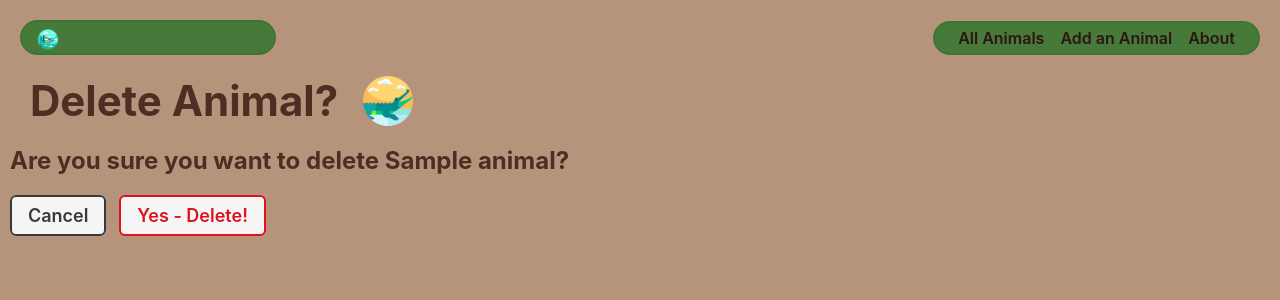
After one commit to mellygriffin/django-crud-app-lab, a Django app: page /animals/1/delete/ in a window 1280 px wide. The commit adds this page. Shown: the top 300 px of the page. Run offline with Django 5.2, Linux system fonts and the light colour scheme; tables that the repository leaves empty hold one stand-in row (values such as "Sample post").

Commit message:
Full CRUD done for animals

```diff
--- a/my_zoo_app/static/css/base.css
+++ b/my_zoo_app/static/css/base.css
@@ -100,6 +100,7 @@ nav li {
   margin: auto;
   padding: 10px 20px 0;
   max-width: 500px;
+  align-self: left;
 }
 
 .page-header {
--- a/my_zoo_app/templates/base.html
+++ b/my_zoo_app/templates/base.html
@@ -16,7 +16,7 @@
     <header>
       <div class="header-logo-container">
         <a href="/">
-          <img src="{% static 'images/tiny_logo.png' %}" alt="The Zoo Typhoon Logo" />
+          <img id="header-logo" src="{% static 'images/typhoon-logo.png' %}" width= 10% alt="The Zoo Typhoon Logo" />
         </a>
       </div>
       <nav>
--- a/my_zoo_app/templates/home.html
+++ b/my_zoo_app/templates/home.html
@@ -6,10 +6,8 @@
 {% block content %}
 
 <section class="logo-container">
-  <div class="animal-container">
-    <img src="{% static 'images/little_logo.png' %}" alt="The Zoo Typhoon Logo" />
-  </div>
-  <h1>Zoo Typhoon</h1>
+    <img id="zoo-photo" src="{% static 'images/zoo-photo.png' %}" width= 500px alt="Graphic of people at a zoo" />
+    <h1>Zoo Typhoon</h1>
 
 </section>
 
--- /dev/null
+++ b/my_zoo_app/templates/my_zoo_app/animal_confirm_delete.html
@@ -0,0 +1,18 @@
+{% extends 'base.html' %}
+{% load static %}
+{% block content %}
+
+<div class="page-header">
+  <h1>Delete Animal?</h1>
+  <img src="{% static 'images/crocodile_icon.png' %}" alt="an icon of a crocodile" />
+</div>
+
+<h2>Are you sure you want to delete {{ animal.name }}?</h2>
+
+<form action="" method="post" class="form">
+  {% csrf_token %}
+  <a href="{% url 'animal-detail' animal.id %}" class="btn secondary">Cancel</a>
+  <button type="submit" class="btn danger">Yes - Delete!</button>
+</form>
+
+{% endblock %}
--- a/my_zoo_app/views.py
+++ b/my_zoo_app/views.py
@@ -24,7 +24,7 @@ class AnimalCreate(CreateView):
 
 class AnimalUpdate(UpdateView):
     model = Animal
-    fields = ['species', 'description', 'age', 'status']
+    fields = ['species', 'description', 'age']
 
 class AnimalDelete(DeleteView):
     model = Animal
```
Also changed, not shown: my_zoo_app/static/css/home.css (+7 -1 lines), my_zoo_app/static/images/crocodile_icon.png (added), my_zoo_app/static/images/elephant_icon.png (added), my_zoo_app/static/images/leopard_icon.png (added), my_zoo_app/static/images/typhoon-logo.png (added), my_zoo_app/static/images/zoo-photo.png (added).
